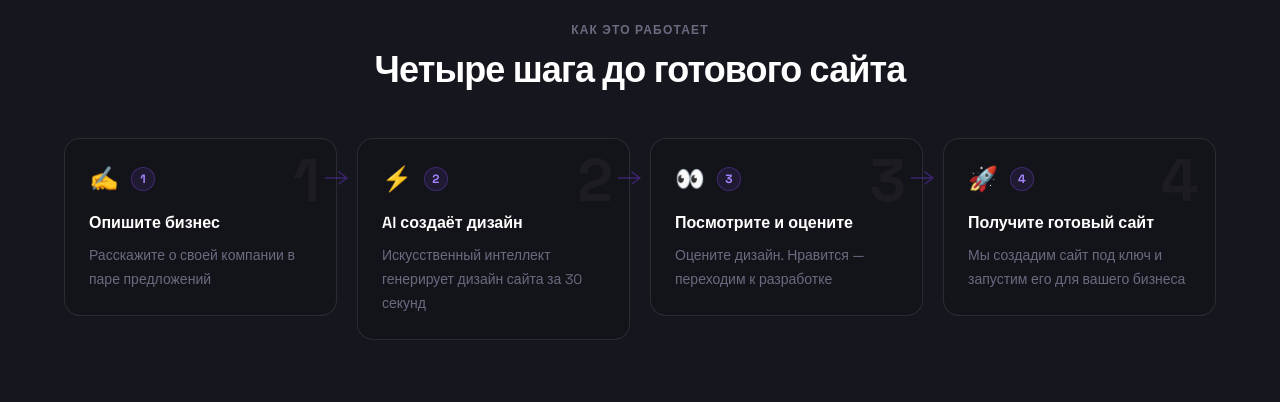
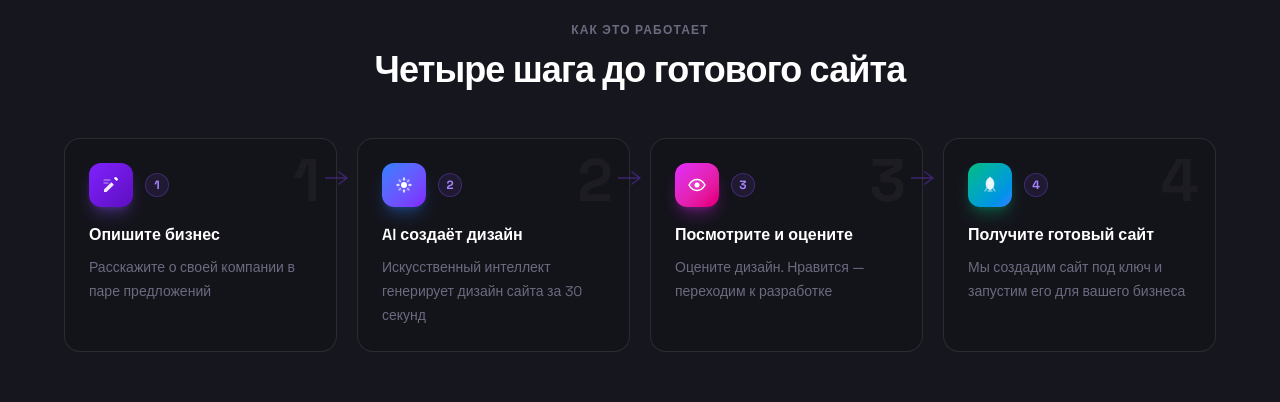
Before and after one commit to Artem-krivko/gotovo, a Next.js app: page / in a window 1280 px wide. Shown: the part 820-1222 px from the top of the page. Built offline with nearby package versions, Linux system fonts and the light colour scheme; no server answers.

Commit message:
fix: одинаковая высота карточек в блоке 'Как это работает'

```diff
--- a/app/page.tsx
+++ b/app/page.tsx
@@ -213,12 +213,62 @@ function Hero() {
 
 // ─── КАК ЭТО РАБОТАЕТ ────────────────────────────────────────────────────────
 
+function StepIconDescribe() {
+  return (
+    <div className="inline-flex h-11 w-11 items-center justify-center rounded-xl bg-gradient-to-br from-violet-600 to-violet-800 shadow-lg shadow-violet-500/30">
+      <svg width="20" height="20" viewBox="0 0 20 20" fill="none" aria-hidden="true">
+        <path d="M3 14.5V17h2.5l7.37-7.37-2.5-2.5L3 14.5z" fill="white" fillOpacity="0.9"/>
+        <path d="M16.71 5.04a1 1 0 0 0 0-1.41l-1.34-1.34a1 1 0 0 0-1.41 0l-1.05 1.05 2.75 2.75 1.05-1.05z" fill="white"/>
+        <path d="M3 5h6M3 8h4" stroke="white" strokeWidth="1.3" strokeLinecap="round" strokeOpacity="0.4"/>
+      </svg>
+    </div>
+  );
+}
+
+function StepIconAI() {
+  return (
+    <div className="inline-flex h-11 w-11 items-center justify-center rounded-xl bg-gradient-to-br from-blue-500 to-violet-600 shadow-lg shadow-blue-500/30">
+      <svg width="20" height="20" viewBox="0 0 20 20" fill="none" aria-hidden="true">
+        <circle cx="10" cy="10" r="3" fill="white"/>
+        <path d="M10 3v2M10 15v2M3 10h2M15 10h2" stroke="white" strokeWidth="1.5" strokeLinecap="round"/>
+        <path d="M5.05 5.05l1.42 1.42M13.54 13.54l1.41 1.41M5.05 14.95l1.42-1.41M13.54 6.46l1.41-1.41" stroke="white" strokeWidth="1.3" strokeLinecap="round" strokeOpacity="0.6"/>
+        <circle cx="10" cy="10" r="6" stroke="white" strokeWidth="1" strokeOpacity="0.2"/>
+      </svg>
+    </div>
+  );
+}
+
+function StepIconEye() {
+  return (
+    <div className="inline-flex h-11 w-11 items-center justify-center rounded-xl bg-gradient-to-br from-fuchsia-500 to-pink-600 shadow-lg shadow-fuchsia-500/30">
+      <svg width="20" height="20" viewBox="0 0 20 20" fill="none" aria-hidden="true">
+        <path d="M2 10s3-5.5 8-5.5S18 10 18 10s-3 5.5-8 5.5S2 10 2 10z" stroke="white" strokeWidth="1.5" strokeLinejoin="round" fill="white" fillOpacity="0.1"/>
+        <circle cx="10" cy="10" r="2.5" fill="white"/>
+        <circle cx="10" cy="10" r="1" fill="white" fillOpacity="0.4"/>
+      </svg>
+    </div>
+  );
+}
+
+function StepIconRocket() {
+  return (
+    <div className="inline-flex h-11 w-11 items-center justify-center rounded-xl bg-gradient-to-br from-emerald-500 to-blue-500 shadow-lg shadow-emerald-500/30">
+      <svg width="20" height="20" viewBox="0 0 20 20" fill="none" aria-hidden="true">
+        <path d="M10 2C10 2 14 4 14 9c0 2.5-1 4.5-4 6-3-1.5-4-3.5-4-6 0-5 4-7 4-7z" fill="white" fillOpacity="0.9" stroke="white" strokeWidth="0.5"/>
+        <circle cx="10" cy="8" r="1.5" fill="white" fillOpacity="0.4"/>
+        <path d="M7 13l-2 3M13 13l2 3" stroke="white" strokeWidth="1.3" strokeLinecap="round" strokeOpacity="0.6"/>
+        <path d="M8 16h4" stroke="white" strokeWidth="1.5" strokeLinecap="round" strokeOpacity="0.5"/>
+      </svg>
+    </div>
+  );
+}
+
 function HowItWorks() {
   const steps = [
-    { num: "1", icon: "✍️", title: "Опишите бизнес", desc: "Расскажите о своей компании в паре предложений" },
-    { num: "2", icon: "⚡", title: "AI создаёт дизайн", desc: "Искусственный интеллект генерирует дизайн сайта за 30 секунд" },
-    { num: "3", icon: "👀", title: "Посмотрите и оцените", desc: "Оцените дизайн. Нравится — переходим к разработке" },
-    { num: "4", icon: "🚀", title: "Получите готовый сайт", desc: "Мы создадим сайт под ключ и запустим его для вашего бизнеса" },
+    { num: "1", icon: <StepIconDescribe />, title: "Опишите бизнес", desc: "Расскажите о своей компании в паре предложений" },
+    { num: "2", icon: <StepIconAI />, title: "AI создаёт дизайн", desc: "Искусственный интеллект генерирует дизайн сайта за 30 секунд" },
+    { num: "3", icon: <StepIconEye />, title: "Посмотрите и оцените", desc: "Оцените дизайн. Нравится — переходим к разработке" },
+    { num: "4", icon: <StepIconRocket />, title: "Получите готовый сайт", desc: "Мы создадим сайт под ключ и запустим его для вашего бизнеса" },
   ];
 
   return (
@@ -232,7 +282,7 @@ function HowItWorks() {
         </div>
         <ol className="mt-12 grid gap-5 sm:grid-cols-2 lg:grid-cols-4">
           {steps.map((step, i) => (
-            <li key={step.num} className="relative">
+            <li key={step.num} className="relative flex">
               {/* Стрелка между шагами на десктопе */}
               {i < steps.length - 1 && (
                 <div className="pointer-events-none absolute -right-3 top-8 z-10 hidden lg:block" aria-hidden="true">
@@ -242,7 +292,7 @@ function HowItWorks() {
                 </div>
               )}
               <div
-                className={`reveal-up rounded-2xl border border-white/10 bg-[#13131A] p-6 transition hover:border-violet-500/30 hover:bg-[#1C1C28] ${
+                className={`reveal-up flex h-full w-full flex-col rounded-2xl border border-white/10 bg-[#13131A] p-6 transition hover:border-violet-500/30 hover:bg-[#1C1C28] ${
                   i === 0 ? "delay-1" : i === 1 ? "delay-2" : i === 2 ? "delay-3" : "delay-4"
                 }`}>
                 {/* Декоративный номер */}
@@ -250,13 +300,13 @@ function HowItWorks() {
                   {step.num}
                 </span>
                 <div className="mb-4 flex items-center gap-3">
-                  <span className="text-2xl" aria-hidden="true">{step.icon}</span>
+                  {step.icon}
                   <span className="inline-flex h-6 w-6 items-center justify-center rounded-full border border-violet-500/30 bg-violet-500/10 text-xs font-bold text-violet-400">
                     {step.num}
                   </span>
                 </div>
                 <h3 className="font-semibold text-white">{step.title}</h3>
-                <p className="mt-2 text-sm leading-6 text-[#6B6B80]">{step.desc}</p>
+                <p className="mt-2 flex-1 text-sm leading-6 text-[#6B6B80]">{step.desc}</p>
               </div>
             </li>
           ))}
```
